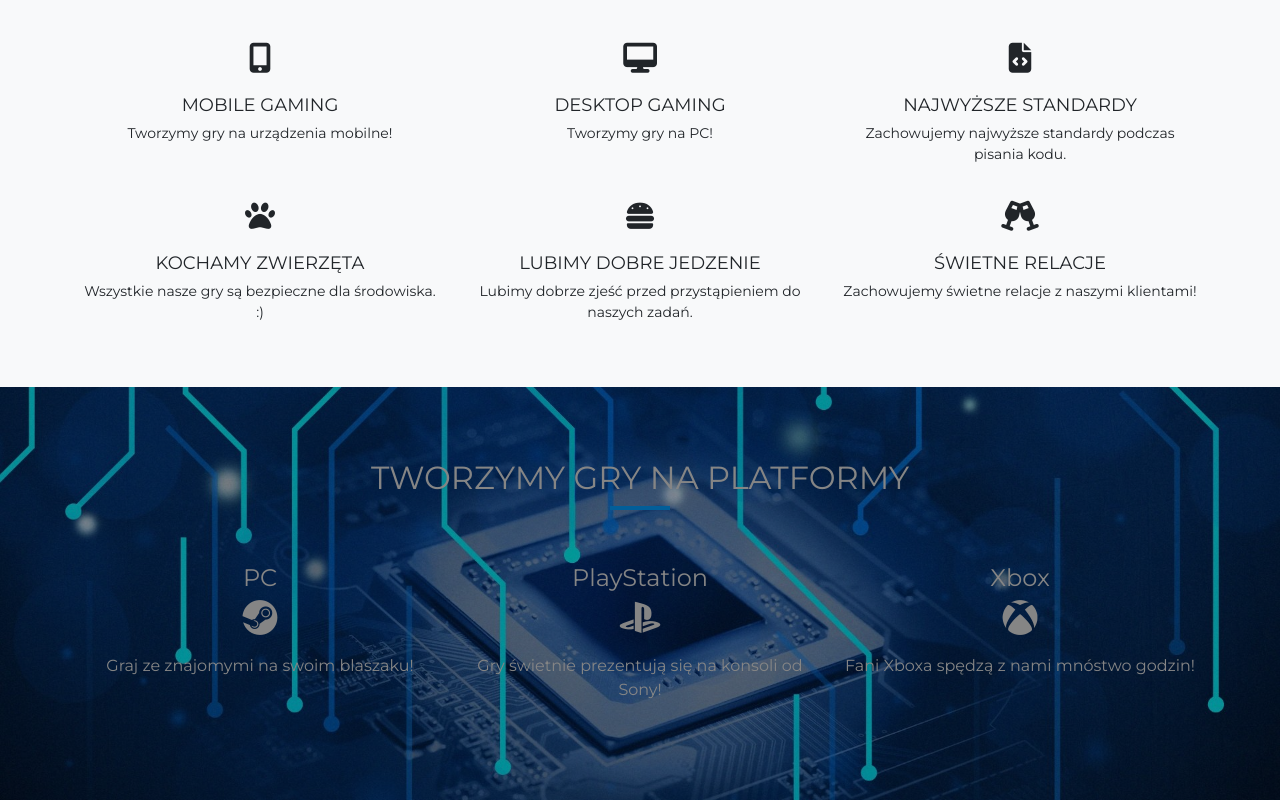
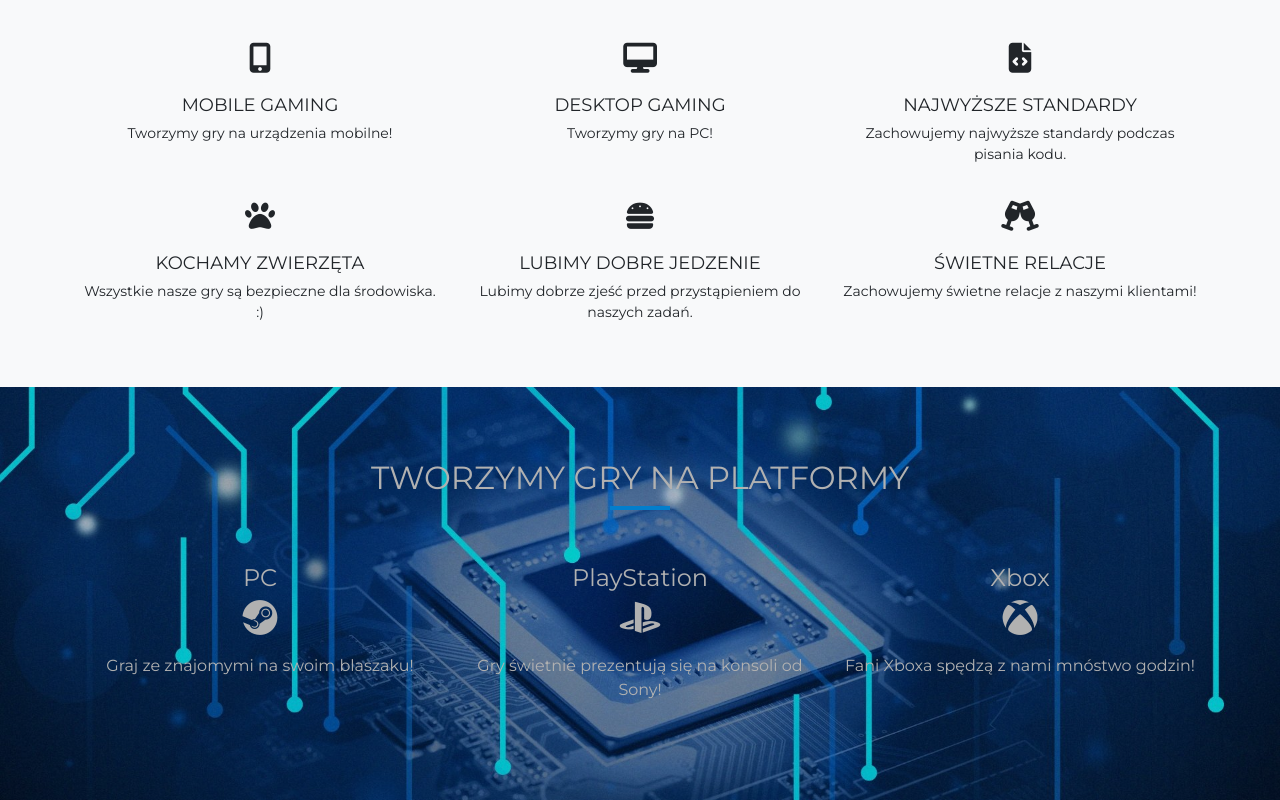
Before and after one commit to martynafoksinska/KursTworzeniaStronWWWCzII, a plain HTML site: page index.html in a window 1280 px wide. Shown: the part 915-1715 px from the top of the page. Drawn offline with nearby package versions, Linux system fonts and the light colour scheme.

Commit message:
section added

```diff
--- a/sass/main.scss
+++ b/sass/main.scss
@@ -155,14 +155,14 @@
 	background-position: center;
 	background-size: cover;
 	color: $light-gray;
-	z-index: 0;
+	z-index: 1;
 
 	.aboutus-shadow {
 		position: absolute;
 		top: 0;
 		width: 100%;
 		height: 100%;
-		background-color: rgba(0, 0, 0, 0.4);
+		background-color: rgba(0, 0, 0, 0.2);
 	}
 
 	.aboutus-hero-item {
```
Also changed, not shown: css/main.css.
